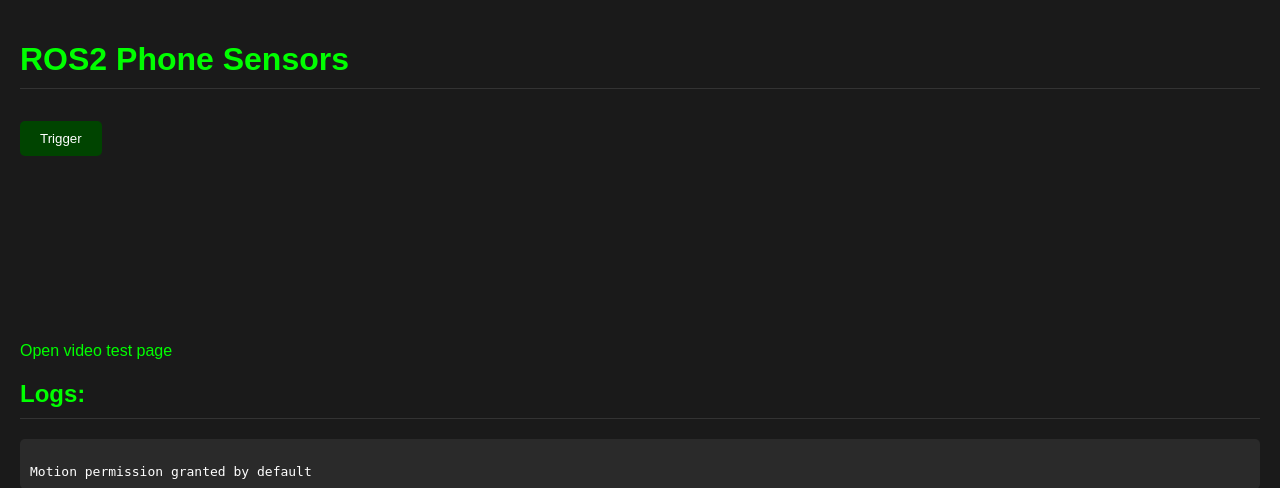
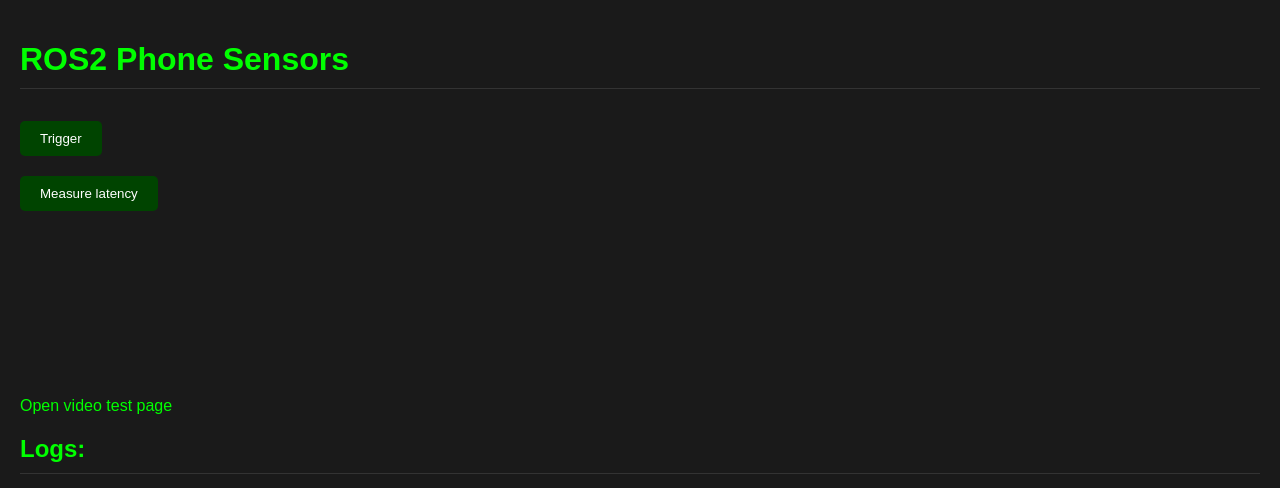
Before and after one commit to vtalpaert/ros2-phone-sensors, a Flask app: page / in a window 1280 px wide. Shown: the top 488 px of the page. Run offline with Flask 3, Linux system fonts and the light colour scheme; parts of the project's set-up code (start-up, migrations or seed data) failed here and were passed over; some libraries are stand-ins or nearby versions.

Commit message:
add latency measurement and plotjuggler images with documentation on time issues

```diff
--- a/src/phone_sensors_bridge/phone_sensors_bridge/server.py
+++ b/src/phone_sensors_bridge/phone_sensors_bridge/server.py
@@ -79,7 +79,7 @@ class ServerNode(Node):
                 ("gnss_watch_position", True),  # True enables GNSS via watchPosition, False disables GNSS
                 (
                     "camera1_device_label",
-                    "Facing front:3",
+                    "camera2 1, facing front",
                 ),  # In Firefox, use Facing front:1 and in Chrome use camera2 1
                 ("camera1_video_fps", 20.0),
                 ("camera1_video_width", 720),  # Default to 720p resolution (horizontal)
@@ -87,7 +87,7 @@ class ServerNode(Node):
                 ("camera1_video_compression", 0.3),
                 (
                     "camera2_device_label",
-                    "Facing back:0",
+                    "camera2 0, facing back",
                 ),  # Second camera device label
                 ("camera2_video_fps", 20.0),
                 ("camera2_video_width", 720),
@@ -307,6 +307,14 @@ class ServerApp:
         def handle_data_event(data):
             self.node.handle_data(data)
 
+        @self.socketio.on("latency_ping")
+        def handle_latency_ping_event(data):
+            t_server_ms = self.node.get_clock().now().nanoseconds // 1_000_000
+            emit("latency_pong", {
+                "t1": data["t1"],
+                "t_server_ms": t_server_ms,
+            })
+
     def run(self):
         if not os.path.exists(
             self.node.ssl_certificate_param.value
--- a/src/phone_sensors_bridge/templates/index.html
+++ b/src/phone_sensors_bridge/templates/index.html
@@ -13,6 +13,10 @@
         <input type="submit" value="Trigger">
     </form>
 
+    <form id="measure-latency" method="POST" action="#">
+        <input type="submit" value="Measure latency">
+    </form>
+
     <a href="/test-video-permissions">Open video test page</a>
 
     <video id="video-camera1" autoplay muted playsinline></video>
@@ -25,6 +29,7 @@
     <script src="{{ url_for('static', filename='device_motion_orientation.js') }}"></script>
     <script src="{{ url_for('static', filename='geolocation.js') }}"></script>
     <script src="{{ url_for('static', filename='video.js') }}"></script>
+    <script src="{{ url_for('static', filename='latency.js') }}"></script>
     <script type="text/javascript" charset="utf-8">
         $(document).ready(function() {
             function logMessage(text) {
@@ -52,6 +57,12 @@
                 event.preventDefault();
             });
 
+            var triggerLatency = null;
+            $( "#measure-latency" ).on( "submit", function( event ) {
+                event.preventDefault();
+                if (triggerLatency) triggerLatency();
+            });
+
             socket.on("connect", function() {
                 socket.emit("info", "Connected to server");
                 logMessage("Connected to server");
@@ -62,6 +73,7 @@
                 registerGeolocationPublisher(socket, window); // from geolocation.js
                 registerVideoFunctions(socket, document.getElementById('video-camera1'), 'camera1'); // from video.js
                 registerVideoFunctions(socket, document.getElementById('video-camera2'), 'camera2'); // from video.js
+                triggerLatency = registerLatencyMeasurement(socket, logMessage); // from latency.js
             });
 
 
--- /dev/null
+++ b/src/phone_sensors_bridge/templates/static/latency.js
@@ -0,0 +1,45 @@
+function registerLatencyMeasurement(socket, logMessage) {
+    const N = 100;
+    var latencySamples = [];
+    var offsetSamples = [];
+    var pendingMeasurement = false;
+
+    socket.on("latency_pong", function(data) {
+        if (!pendingMeasurement) return;
+        var t2 = Date.now();
+        var rtt = t2 - data.t1;
+        latencySamples.push(rtt / 2);
+        offsetSamples.push(data.t_server_ms - (data.t1 + t2) / 2);
+
+        if (latencySamples.length < N) {
+            socket.emit("latency_ping", { t1: Date.now() });
+        } else {
+            pendingMeasurement = false;
+
+            function stats(arr) {
+                var mean = arr.reduce(function(a, b) { return a + b; }, 0) / arr.length;
+                return { mean: mean, min: Math.min.apply(null, arr), max: Math.max.apply(null, arr) };
+            }
+
+            var lat = stats(latencySamples);
+            var off = stats(offsetSamples);
+
+            var msg = "Latency (N=" + N + "): mean=" + lat.mean.toFixed(2) + " ms, min=" + lat.min.toFixed(2) + " ms, max=" + lat.max.toFixed(2) + " ms"
+                    + " | Clock offset (ROS-client): mean=" + off.mean.toFixed(2) + " ms, min=" + off.min.toFixed(2) + " ms, max=" + off.max.toFixed(2) + " ms";
+            logMessage(msg);
+            socket.emit("info", msg);
+        }
+    });
+
+    return function triggerLatencyMeasurement() {
+        if (pendingMeasurement) {
+            logMessage("Latency measurement already in progress");
+            return;
+        }
+        latencySamples = [];
+        offsetSamples = [];
+        pendingMeasurement = true;
+        logMessage("Starting latency measurement (" + N + " samples)...");
+        socket.emit("latency_ping", { t1: Date.now() });
+    };
+}
--- a/src/phone_sensors_bridge/templates/static/style.css
+++ b/src/phone_sensors_bridge/templates/static/style.css
@@ -10,7 +10,7 @@ h1, h2 {
     border-bottom: 1px solid #333;
     padding-bottom: 10px;
 }
-#trigger input[type="submit"], #access input[type="submit"] {
+input[type="submit"] {
     background-color: #004400;
     color: #ffffff;
     border: none;
@@ -19,7 +19,7 @@ h1, h2 {
     cursor: pointer;
     margin: 10px 0;
 }
-#trigger input[type="submit"]:hover, #access input[type="submit"]:hover {
+input[type="submit"]:hover {
     background-color: #006600;
 }
 a {
```
Also changed, not shown: README.md, 4 other files.
